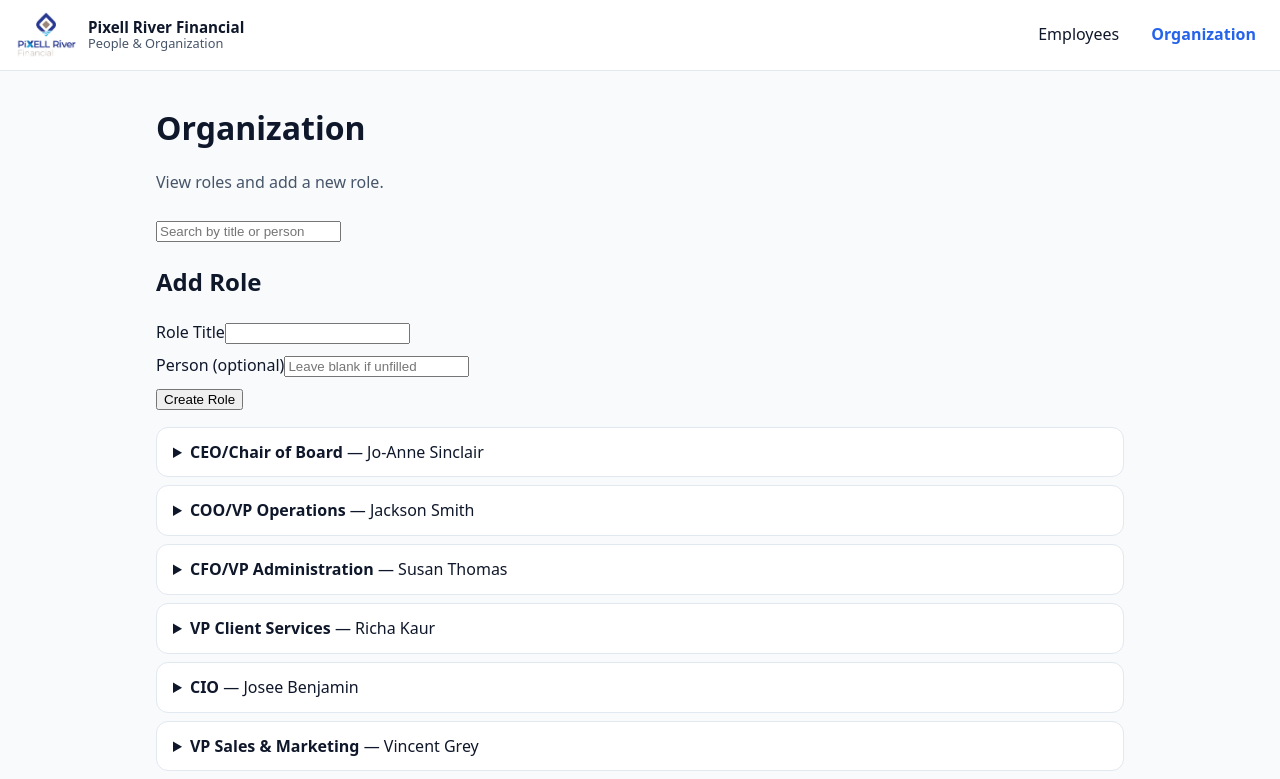
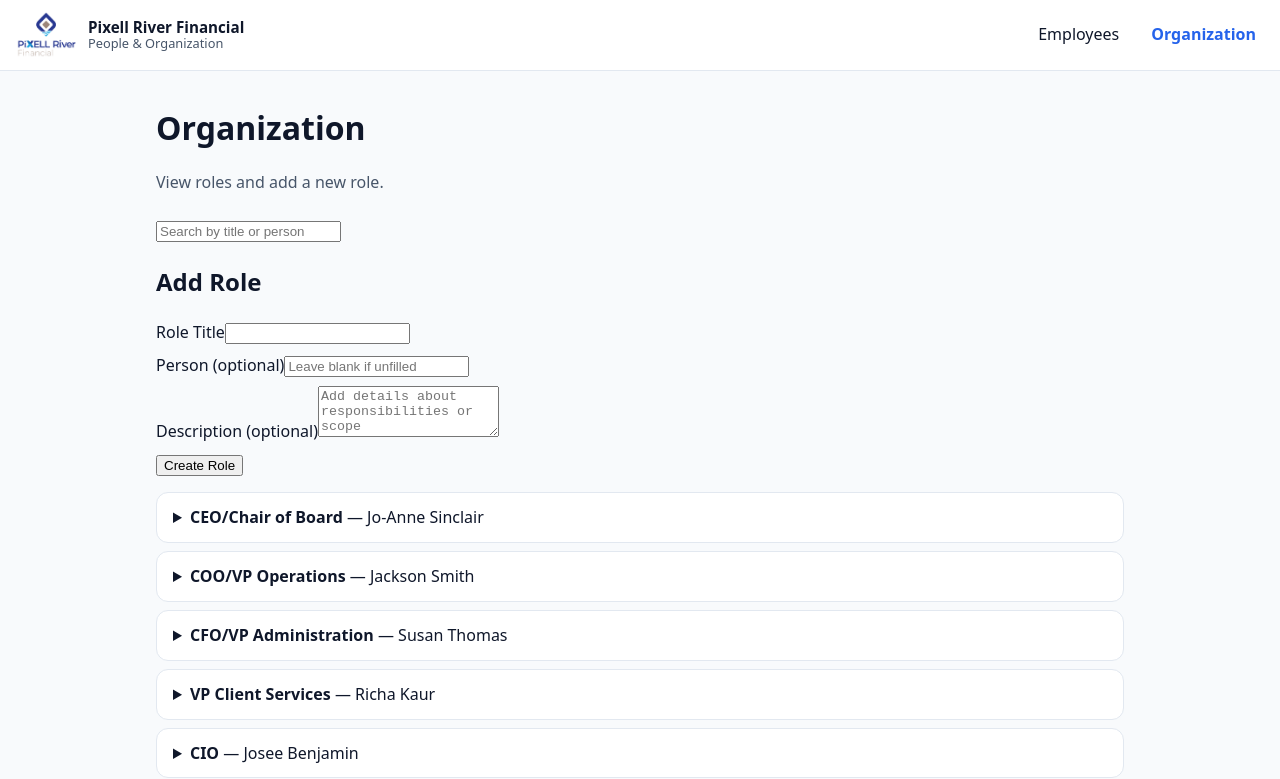
Before and after one commit to rushil2123/Full_Stack_Lab-1, a React (Vite) app in the folder pixell-river-directory/: page /organization in a window 1280 px wide. Shown: the top 779 px of the page. Built offline with nearby package versions, Linux system fonts and the light colour scheme.

Commit message:
feat: add description field to role entry form and update role creation logic

```diff
--- a/pixell-river-directory/src/hooks/useEntryForm.tsx
+++ b/pixell-river-directory/src/hooks/useEntryForm.tsx
@@ -19,6 +19,7 @@ export function useEntryForm(kind: "employee" | "role") {
     kind: "role",
     title: "",
     person: "",
+    description: "",
   };
 
   const [values, setValues] = useState<EntryFormValues>(
@@ -47,8 +48,10 @@ export function useEntryForm(kind: "employee" | "role") {
         const v = values as EntryFormValuesRole;
         const t = v.title.trim();
         const p = v.person && v.person.trim() !== "" ? v.person.trim() : undefined;
-        roleRepo.create(t, p);
-        setValues({ ...v, title: "", person: "" });
+        const d = v.description && v.description.trim() !== "" ? v.description.trim() : undefined;
+
+        roleRepo.create(t, p, d);
+        setValues({ ...v, title: "", person: "", description: "" });
       }
       return true;
     } finally {
--- a/pixell-river-directory/src/pages/OrganizationPage.tsx
+++ b/pixell-river-directory/src/pages/OrganizationPage.tsx
@@ -7,10 +7,8 @@ import type { OrgRole } from "../types";
 export default function OrganizationPage() {
   const form = useEntryForm("role");
 
-  // always read from repo (seed from JSON first run, then localStorage)
   const roles: OrgRole[] = roleRepo.list();
 
-  // simple text filter by title or person
   const [q, setQ] = useState("");
   const s = q.toLowerCase();
   const filtered = roles.filter(
@@ -34,7 +32,6 @@ export default function OrganizationPage() {
         onChange={(e) => setQ(e.target.value)}
       />
 
-      {/* Add role */}
       <section style={{ marginTop: "1rem" }}>
         <h2>Add Role</h2>
 
@@ -56,6 +53,18 @@ export default function OrganizationPage() {
               placeholder="Leave blank if unfilled"
               value={(form.values.kind === "role" && (form.values.person || "")) || ""}
               onChange={(e) => form.change("person", e.target.value)}
+            />
+          </label>
+        </div>
+
+        <div style={{ marginBottom: 8 }}>
+          <label>
+            Description (optional)
+            <textarea
+              rows={3}
+              placeholder="Add details about responsibilities or scope"
+              value={(form.values.kind === "role" && (form.values.description || "")) || ""}
+              onChange={(e) => form.change("description", e.target.value)}
             />
           </label>
         </div>
--- a/pixell-river-directory/src/repositories/orgRepo.tsx
+++ b/pixell-river-directory/src/repositories/orgRepo.tsx
@@ -37,7 +37,8 @@ export const roleRepo = {
   create(title: string, person?: string, description?: string) {
     const cleanTitle = title.trim();
     const cleanPerson = person && person.trim() !== "" ? person.trim() : undefined;
-    const item: OrgRole = { title: cleanTitle, person: cleanPerson, description };
+    const cleanDesc = description && description.trim() !== "" ? description.trim() : undefined;
+    const item: OrgRole = { title: cleanTitle, person: cleanPerson, description: cleanDesc };
     roles = [item, ...roles];
     save(roles);
     return item;
--- a/pixell-river-directory/src/types.ts
+++ b/pixell-river-directory/src/types.ts
@@ -19,6 +19,7 @@ export interface EntryFormValuesRole {
   kind: "role";
   title: string;
   person?: string;
+  description?: string;
 }
 
 export type EntryFormValues = EntryFormValuesEmployee | EntryFormValuesRole;
```
